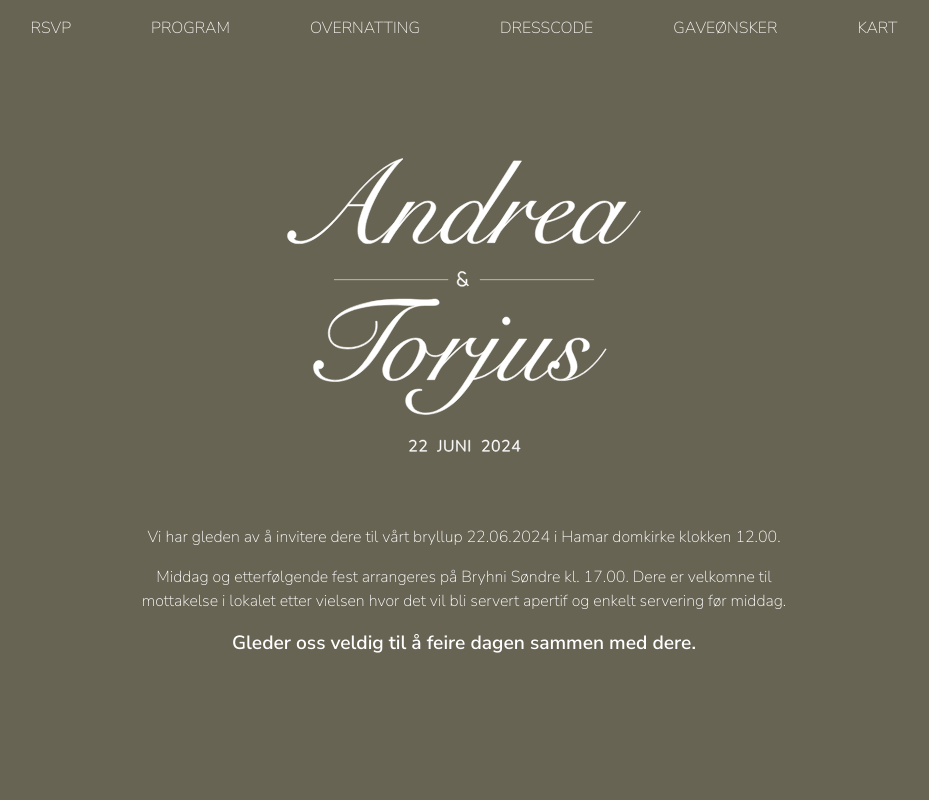
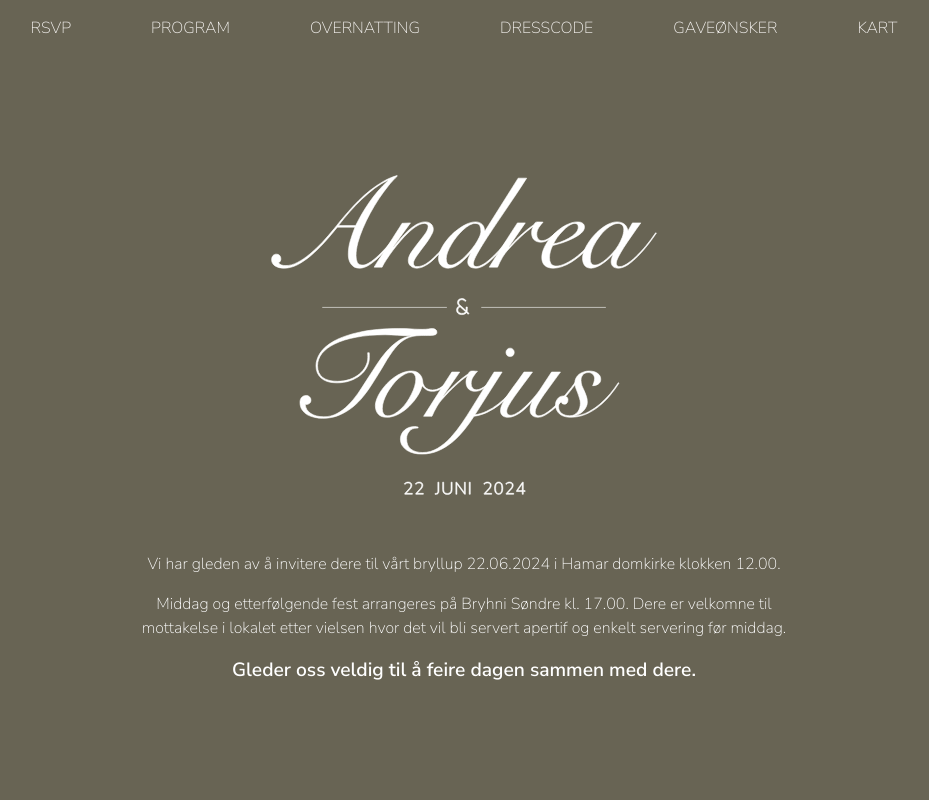
Before and after one commit to DWNWND/AE-TK_Bryllup, a website: page index.html in a window 1280 px wide. Shown: the top 800 px of the page, without its empty margins (176-1105 px from the left). Drawn offline with nearby package versions, Linux system fonts and the light colour scheme.

Commit message:
adjusting the design

```diff
--- a/index.html
+++ b/index.html
@@ -39,9 +39,9 @@
     </nav>
 
     <main>
-      <header class="vh-100 min-h-500">
+      <header class="vh-100 min-h-500 d-flex flex-column justify-content-center align-content-center">
         <div class="container d-flex flex-column justify-content-center align-content-center">
-          <img src="/img/header.svg" class="img-fluid header-svg p-5 align-self-center" alt="..." />
+          <img src="/img/header.svg" class="img-fluid header-svg align-self-center " alt="..." />
           <div class="d-flex flex-column text-center align-self-center gap-3 content">
             <p class="invitasjon">Vi har gleden av å invitere dere til vårt bryllup 22.06.2024 i Hamar domkirke klokken 12.00.</p>
             <p class="invitasjon">Middag og etterfølgende fest arrangeres på Bryhni Søndre kl. 17.00. Dere er velkomne til mottakelse i lokalet etter vielsen hvor det vil bli servert apertif og enkelt servering før middag.</p>
--- a/src/scss/index.scss
+++ b/src/scss/index.scss
@@ -29,6 +29,7 @@ main {
   max-width: 450px;
   width: 90vw;
   // min-height: 50vh;
+  padding: 0 2rem 2rem 2rem;
   margin-bottom: 25px;
 }
 
@@ -260,9 +261,9 @@ header {
   display: block;
 }
 @media (min-width: 576px) {
-  .header-svg {
-    margin-top: 50px;
-  }
+  // .header-svg {
+  //   margin-top: 50px;
+  // }
 
   .next {
     display: none;
```
Also changed, not shown: dist/css/index.css, 1 other file.
